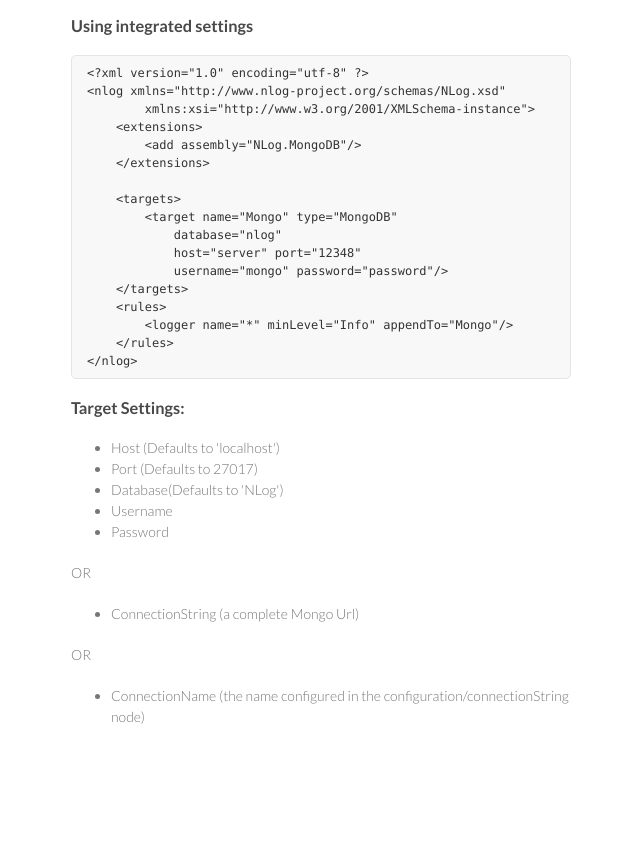
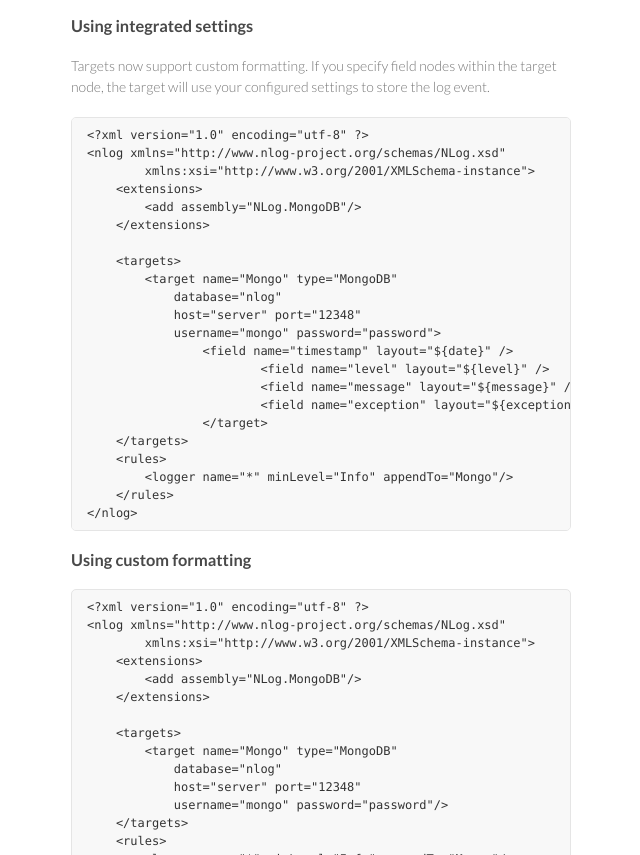
Before and after one commit to Logrythmik/NLog.MongoDB, a plain HTML site: page index.html in a window 1280 px wide. Shown: the part 977-1832 px from the top of the page, without its empty margins (499-1139 px from the left). Before the commit the page ends 1774 px from the top, so only its background shows below. Drawn offline with Linux system fonts and the light colour scheme.

Commit message:
Updated documentation.

```diff
--- a/index.html
+++ b/index.html
@@ -76,6 +76,34 @@
 
 <h3>Using integrated settings</h3>
 
+<p>Targets now support custom formatting. If you specify field nodes within the target node, the target will use your configured settings to store the log event.</p>
+
+<pre><code>&lt;?xml version="1.0" encoding="utf-8" ?&gt;
+&lt;nlog xmlns="http://www.nlog-project.org/schemas/NLog.xsd"
+        xmlns:xsi="http://www.w3.org/2001/XMLSchema-instance"&gt;
+    &lt;extensions&gt;
+        &lt;add assembly="NLog.MongoDB"/&gt;
+    &lt;/extensions&gt;
+
+    &lt;targets&gt;
+        &lt;target name="Mongo" type="MongoDB"
+            database="nlog"
+            host="server" port="12348"
+            username="mongo" password="password"&gt;
+  		&lt;field name="timestamp" layout="${date}" /&gt;
+			&lt;field name="level" layout="${level}" /&gt;
+			&lt;field name="message" layout="${message}" /&gt;
+			&lt;field name="exception" layout="${exception}" /&gt;
+		&lt;/target&gt;
+    &lt;/targets&gt;
+    &lt;rules&gt;
+        &lt;logger name="*" minLevel="Info" appendTo="Mongo"/&gt;
+    &lt;/rules&gt;
+&lt;/nlog&gt;
+</code></pre>
+
+<h3>Using custom formatting</h3>
+
 <pre><code>&lt;?xml version="1.0" encoding="utf-8" ?&gt;
 &lt;nlog xmlns="http://www.nlog-project.org/schemas/NLog.xsd"
         xmlns:xsi="http://www.w3.org/2001/XMLSchema-instance"&gt;
```
